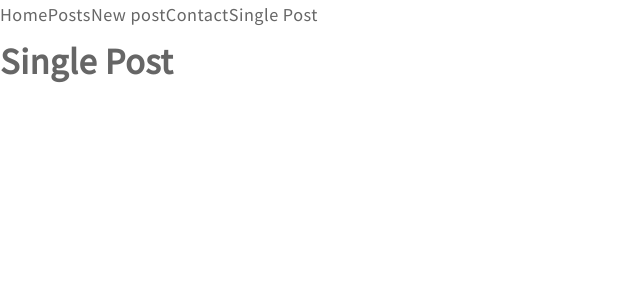
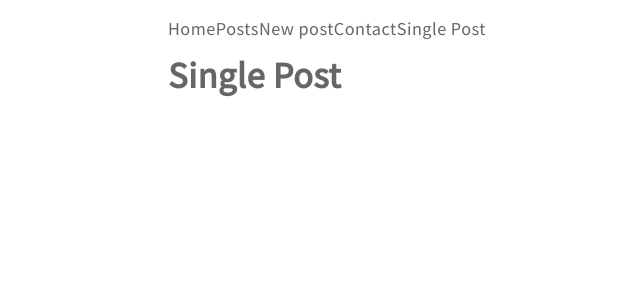
Before and after one commit to RomanJedras/blog, a React (Create React App) app in the folder client/: page /posts/postID in a window 1280 px wide. Shown: the top 300 px of the page, without its empty margins (0-640 px from the left). Built offline with nearby package versions, Linux system fonts and the light colour scheme.

Commit message:
Add PageContainer to task

```diff
--- a/client/src/components/layouts/MainLayout/MainLayout.js
+++ b/client/src/components/layouts/MainLayout/MainLayout.js
@@ -1,12 +1,15 @@
 import React from 'react';
+import PageContainer from '../PageContainer/PageContainer';
 import NavBar from '../../features/NavBar/NavBar';
 
 
 
 const MainLayout = ({ children }) => (
 	<div>
+		<PageContainer>
 		<NavBar />
 		{children}
+		</PageContainer>
 	</div>
 );
 
```
